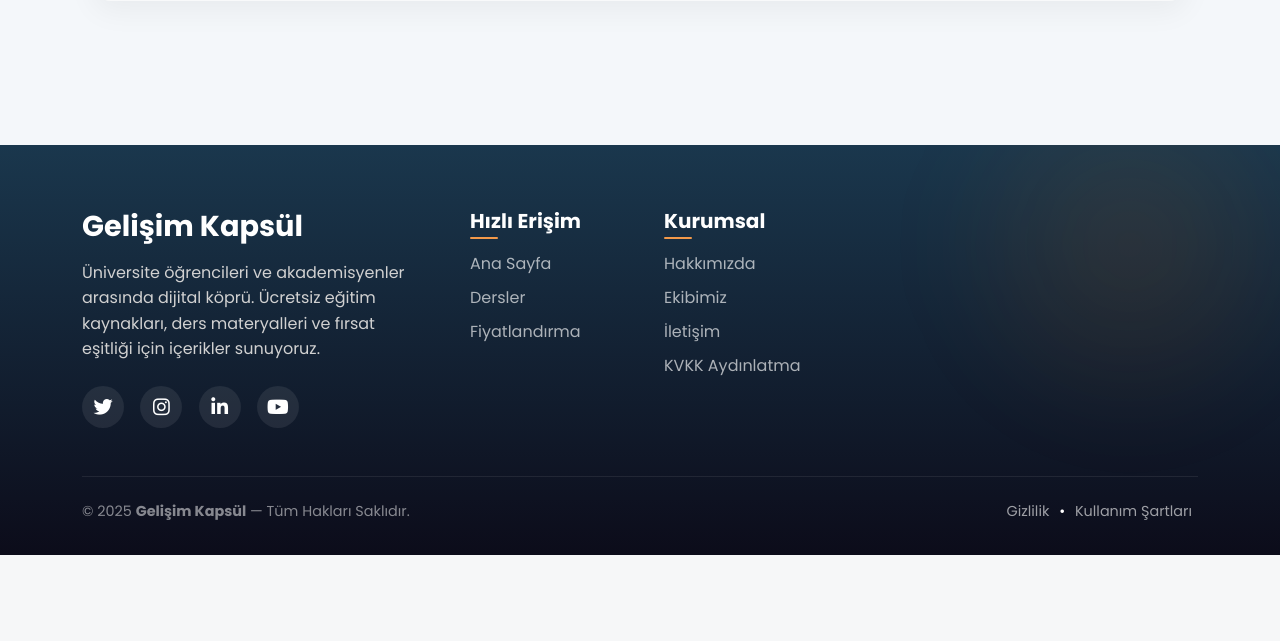
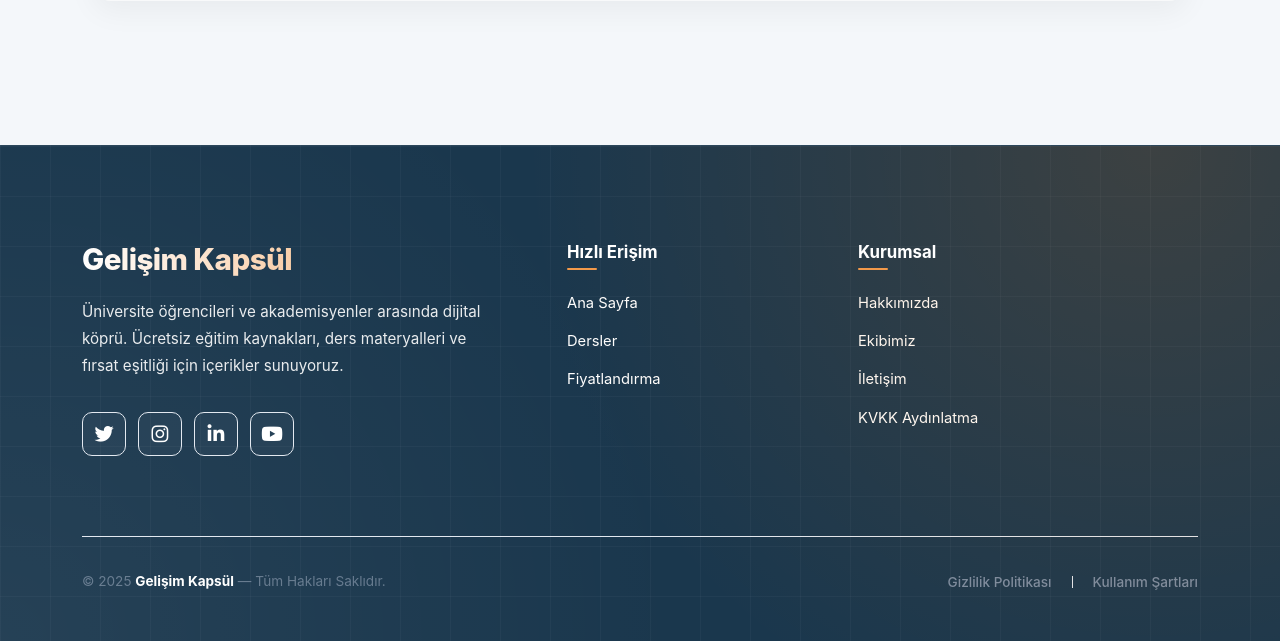
Before and after one commit to Aliceylan11/GelisimKapsul, a Django app: page /kurumsal/ in a window 1280 px wide. Shown: the part 3572-4213 px from the top of the page. Before the commit the page ends 4127 px from the top, so only its background shows below. Run offline with Django 5.2, Linux system fonts and the light colour scheme; grey boxes labelled with a size stand in for pictures from a placeholder-image service; some libraries are stand-ins or nearby versions.

Commit message:
Arda, Footer kısmı güncellendi.

```diff
--- a/dashboard/static/css/style.css
+++ b/dashboard/static/css/style.css
@@ -191,55 +191,98 @@ body {
     }
     .offcanvas-header { display: none !important; }
 }
-
 .text-turuncu { color: var(--vurgu-renk) !important; }
 .text-lacivert { color: var(--ana-renk) !important; }
 
 .gk-footer {
-    background: linear-gradient(180deg, var(--ana-renk), #0c0c1a);
-    color: #fff;
-    padding: 4rem 0 2rem;
+    background-color: var(--ana-renk);
+    background-image:
+        linear-gradient(rgba(255, 255, 255, 0.03) 1px, transparent 1px),
+        linear-gradient(90deg, rgba(255, 255, 255, 0.03) 1px, transparent 1px);
+    background-size: 50px 50px;
+    color: var(--yazi-renk);
+    padding: 6rem 0 3rem;
     position: relative;
     overflow: hidden;
+    font-family: 'Inter', system-ui, -apple-system, sans-serif;
+    border-top: 1px solid rgba(255, 255, 255, 0.08);
 }
 
-.gk-footer::before {
-    content: "";
+.footer-bg-shape {
     position: absolute;
-    width: 400px;
-    height: 400px;
-    background: radial-gradient(circle, rgba(255,122,0,0.10), transparent 70%);
-    top: -100px;
-    right: -50px;
-    filter: blur(40px);
+    inset: 0;
+    width: 100%;
+    height: 100%;
+    background:
+        radial-gradient(circle at 90% 0%, rgba(255, 122, 0, 0.15) 0%, transparent 50%),
+        radial-gradient(circle at 0% 100%, rgba(255, 255, 255, 0.05) 0%, transparent 50%);
+    pointer-events: none;
+    z-index: 0;
 }
 
 .footer-logo {
-    font-size: 1.8rem;
+    font-size: 1.85rem;
     font-weight: 800;
+    margin-bottom: 1.25rem;
+    letter-spacing: -0.02em;
+    background: linear-gradient(to right, #fff, var(--vurgu-renk));
+    -webkit-background-clip: text;
+    -webkit-text-fill-color: transparent;
 }
 
 .footer-desc {
-    color: #d1d1d1;
-    margin: 1rem 0 1.5rem;
-    line-height: 1.6;
+    font-size: 0.95rem;
+    line-height: 1.8;
+    color: var(--yazi-renk);
+    max-width: 420px;
+    opacity: 0.9;
+}
+
+.footer-social {
+    display: flex;
+    gap: 12px;
+    margin-top: 2rem;
+}
+
+.footer-social a {
+    width: 44px;
+    height: 44px;
+    border-radius: 10px;
+    display: flex;
+    align-items: center;
+    justify-content: center;
+    background: rgba(255, 255, 255, 0.03);
+    color: var(--beyaz);
+    font-size: 1.2rem;
+    border: 1px solid var(--border-light);
+    transition: all 0.4s cubic-bezier(0.175, 0.885, 0.32, 1.275);
+    text-decoration: none;
+}
+
+.footer-social a:hover {
+    background: var(--vurgu-renk);
+    border-color: var(--vurgu-renk);
+    transform: translateY(-5px) rotate(8deg);
+    box-shadow: 0 10px 20px rgba(255, 122, 0, 0.25);
+    color: #fff;
 }
 
 .footer-title {
-    color: #fff;
+    color: var(--beyaz);
     font-weight: 700;
-    margin-bottom: 1.2rem;
+    font-size: 1.05rem;
+    margin-bottom: 1.75rem;
     position: relative;
 }
 
 .footer-title::after {
     content: "";
     position: absolute;
-    width: 28px;
+    left: 0;
+    bottom: -8px;
+    width: 30px;
     height: 2px;
     background: var(--vurgu-renk);
-    bottom: -6px;
-    left: 0;
     border-radius: 2px;
 }
 
@@ -249,97 +292,61 @@ body {
 }
 
 .footer-links li {
-    margin-bottom: 10px;
+    margin-bottom: 14px;
 }
 
 .footer-links a {
-    color: rgba(255,255,255,0.65);
+    color: var(--yazi-renk);
     text-decoration: none;
-    transition: 0.3s ease;
+    transition: all 0.3s ease;
+    font-size: 0.92rem;
+    display: inline-block;
 }
 
 .footer-links a:hover {
-    color: var(--vurgu-renk);
-    padding-left: 6px;
-}
-
-.footer-social a {
-    width: 42px;
-    height: 42px;
-    border-radius: 50%;
-    display: inline-flex;
-    align-items: center;
-    justify-content: center;
-    background: rgba(255,255,255,0.08);
-    color: #fff;
-    margin-right: 12px;
-    font-size: 1.2rem;
-    transition: 0.3s ease;
-    text-decoration: none !important;
-}
-
-.footer-social a:hover {
-    background: var(--vurgu-renk);
-    transform: translateY(-6px) scale(1.08);
-    box-shadow: 0 6px 18px rgba(255,140,0,0.4);
-}
-
-.footer-newsletter {
-    display: flex;
-    margin-top: 10px;
-    background: rgba(255,255,255,0.08);
-    padding: 4px;
-    border-radius: 50px;
-}
-
-.footer-newsletter input {
-    flex: 1;
-    background: transparent;
-    border: none;
-    color: #fff;
-    padding: 10px 15px;
-    outline: none;
-}
-
-.footer-newsletter input::placeholder {
-    color: rgba(255,255,255,0.45);
-}
-
-.footer-newsletter button {
-    background: var(--vurgu-renk);
-    border: none;
-    color: #fff;
-    padding: 10px 20px;
-    border-radius: 50px;
-    cursor: pointer;
-    transition: 0.3s ease;
-    font-weight: 600;
-}
-
-.footer-newsletter button:hover {
-    background: #ff9a37;
-    transform: scale(1.05);
+    color: var(--color-orange-vibrant);
+    transform: translateX(6px);
 }
 
 .footer-bottom {
-    border-top: 1px solid rgba(255,255,255,0.08);
-    margin-top: 3rem;
-    padding-top: 1.5rem;
-    font-size: 0.9rem;
+    margin-top: 5rem;
+    padding-top: 2rem;
+    border-top: 1px solid var(--border-light);
+}
+
+.copyright-text {
+    font-size: 0.85rem;
+    color: rgba(148, 163, 184, 0.6);
+}
+
+.footer-bottom-links {
+    display: inline-flex;
+    align-items: center;
+    gap: 20px;
 }
 
 .footer-bottom-links a {
-    color: rgba(255,255,255,0.6);
+    color: rgba(148, 163, 184, 0.8);
     text-decoration: none;
-    margin: 0 6px;
+    font-size: 0.85rem;
+    font-weight: 500;
+    transition: color 0.3s ease;
 }
 
 .footer-bottom-links a:hover {
-    color: #fff;
-    text-decoration: underline;
+    color: var(--vurgu-renk);
 }
 
+.separator {
+    width: 1px;
+    height: 12px;
+    background: var(--border-light);
+}
 
+@media (max-width: 768px) {
+    .gk-footer { padding: 4rem 0 2rem; }
+    .footer-title { margin-top: 1rem; }
+}
 
 .hero-section {
     position: relative;
--- a/dashboard/templates/dashboard/corporate.html
+++ b/dashboard/templates/dashboard/corporate.html
@@ -1,13 +1,9 @@
 {% extends 'dashboard/base.html' %}
 {% load static %}
 
-{% block css_files %}
-<link href="{% static 'css/corporate.css' %}" rel="stylesheet">
-{% endblock %}
-
 {% block content %}
 
-<header class="kurumsal-hero-section">
+<header id="hakkimizda" class="kurumsal-hero-section">
     <div class="kurumsal-hero-overlay"></div>
     <div class="container position-relative z-2">
         <div class="row justify-content-center text-center">
@@ -54,7 +50,7 @@
 
 <div class="container kurumsal-main-content-wrapper">
 
-    <section id="hakkimizda" class="kurumsal-section-spacing">
+    <section class="kurumsal-section-spacing">
         <div class="row align-items-center g-5">
             <div class="col-lg-6">
                 <h6 class="kurumsal-text-orange fw-bold text-uppercase kurumsal-ls-2 mb-3">Biz Kimiz?</h6>
--- a/dashboard/templates/dashboard/footer.html
+++ b/dashboard/templates/dashboard/footer.html
@@ -1,25 +1,23 @@
 <footer class="gk-footer mt-auto">
+    <div class="footer-bg-shape"></div>
     <div class="container">
-
         <div class="footer-top row g-5">
-
-            <div class="col-lg-4 col-md-6">
+            <div class="col-lg-5 col-md-12">
                 <h4 class="footer-logo">Gelişim Kapsül</h4>
                 <p class="footer-desc">
                     Üniversite öğrencileri ve akademisyenler arasında dijital köprü.
                     Ücretsiz eğitim kaynakları, ders materyalleri ve
                     fırsat eşitliği için içerikler sunuyoruz.
                 </p>
-
                 <div class="footer-social">
-                    <a href="#"><i class="fab fa-twitter"></i></a>
-                    <a href="#"><i class="fab fa-instagram"></i></a>
-                    <a href="#"><i class="fab fa-linkedin-in"></i></a>
-                    <a href="#"><i class="fab fa-youtube"></i></a>
+                    <a href="#" aria-label="Twitter"><i class="fab fa-twitter"></i></a>
+                    <a href="#" aria-label="Instagram"><i class="fab fa-instagram"></i></a>
+                    <a href="#" aria-label="LinkedIn"><i class="fab fa-linkedin-in"></i></a>
+                    <a href="#" aria-label="YouTube"><i class="fab fa-youtube"></i></a>
                 </div>
             </div>
 
-            <div class="col-lg-2 col-md-6">
+            <div class="col-lg-3 col-md-6 col-6">
                 <h5 class="footer-title">Hızlı Erişim</h5>
                 <ul class="footer-links">
                     <li><a href="{% url 'dashboard/home' %}">Ana Sayfa</a></li>
@@ -28,7 +26,7 @@
                 </ul>
             </div>
 
-            <div class="col-lg-2 col-md-6">
+            <div class="col-lg-4 col-md-6 col-6">
                 <h5 class="footer-title">Kurumsal</h5>
                 <ul class="footer-links">
                     <li><a href="{% url 'corporate' %}#hakkimizda">Hakkımızda</a></li>
@@ -37,20 +35,23 @@
                     <li><a href="{% url 'corporate' %}#kvkk">KVKK Aydınlatma</a></li>
                 </ul>
             </div>
-
         </div>
 
-        <div class="footer-bottom d-flex justify-content-between align-items-center">
-            <p class="mb-0 text-white-50">
-                © 2025 <strong>Gelişim Kapsül</strong> — Tüm Hakları Saklıdır.
-            </p>
-
-            <div class="footer-bottom-links">
-                <a href="{% url 'privacy' %}">Gizlilik</a>
-                <span>•</span>
-                <a href="{% url 'terms' %}">Kullanım Şartları</a>
+        <div class="footer-bottom">
+            <div class="row align-items-center">
+                <div class="col-md-6 text-center text-md-start">
+                    <p class="mb-0 copyright-text">
+                        &copy; 2025 <strong class="text-white">Gelişim Kapsül</strong> — Tüm Hakları Saklıdır.
+                    </p>
+                </div>
+                <div class="col-md-6 text-center text-md-end mt-3 mt-md-0">
+                    <div class="footer-bottom-links">
+                        <a href="{% url 'privacy' %}">Gizlilik Politikası</a>
+                        <span class="separator"></span>
+                        <a href="{% url 'terms' %}">Kullanım Şartları</a>
+                    </div>
+                </div>
             </div>
         </div>
-
     </div>
 </footer>
```
